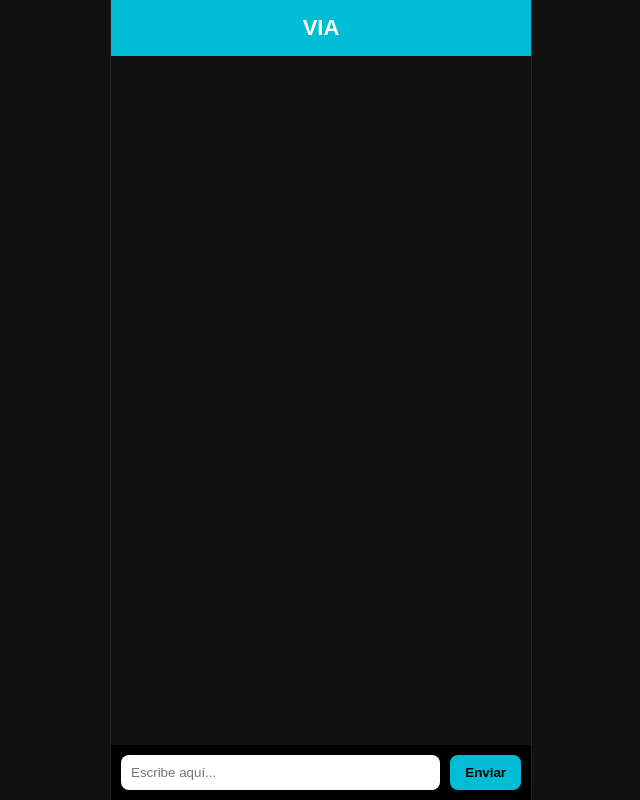
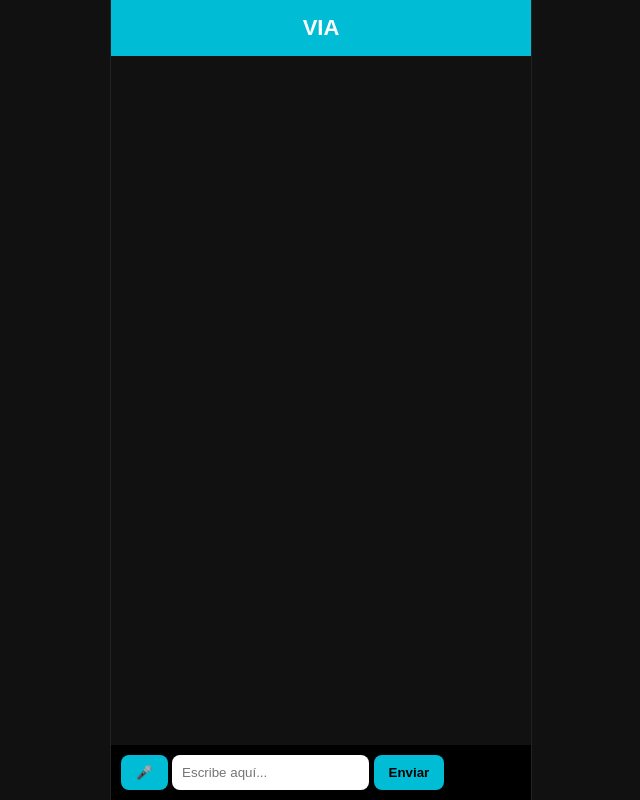
Before and after one commit to cintiacarboni/via-vecel, a website: page index.html in a window 1280 px wide. Shown: the whole page, without its empty margins (319-959 px from the left). Drawn offline with Linux system fonts and the light colour scheme.

Commit message:
Update index.html

```diff
--- a/index.html
+++ b/index.html
@@ -9,10 +9,20 @@
 <body>
   <div class="app">
     <header>VIA</header>
+
     <main id="chat"></main>
-    <footer>
-      <input id="inputMsg" type="text" placeholder="Escribe aquí..." />
-      <button id="send">Enviar</button>
+
+    <footer class="footer">
+      <div class="input-area">
+        <button id="micBtn" aria-label="Hablar con VIA">🎤</button>
+        <input
+          id="inputMsg"
+          type="text"
+          placeholder="Escribe aquí..."
+          autocomplete="off"
+        />
+        <button id="send">Enviar</button>
+      </div>
     </footer>
   </div>
 
```
